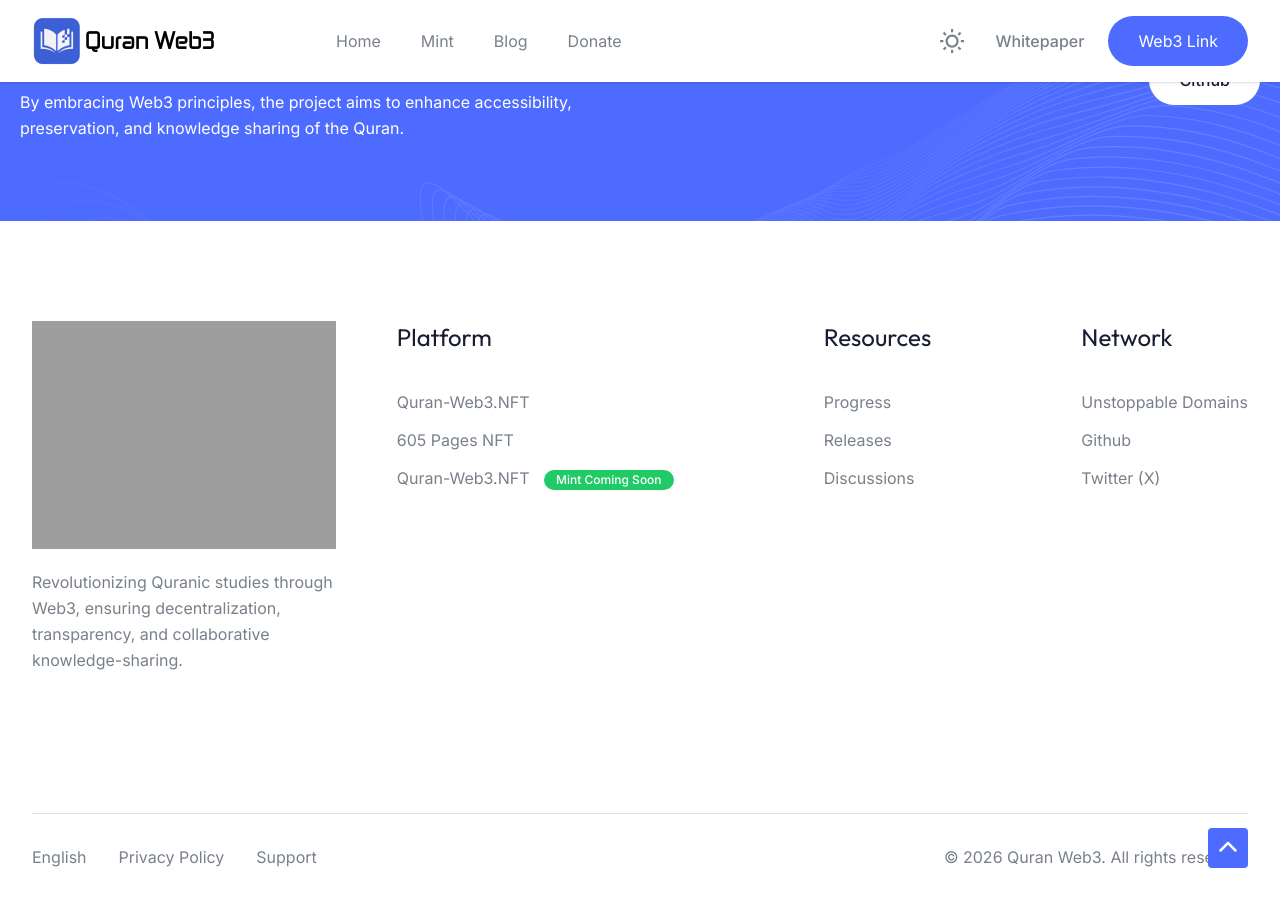
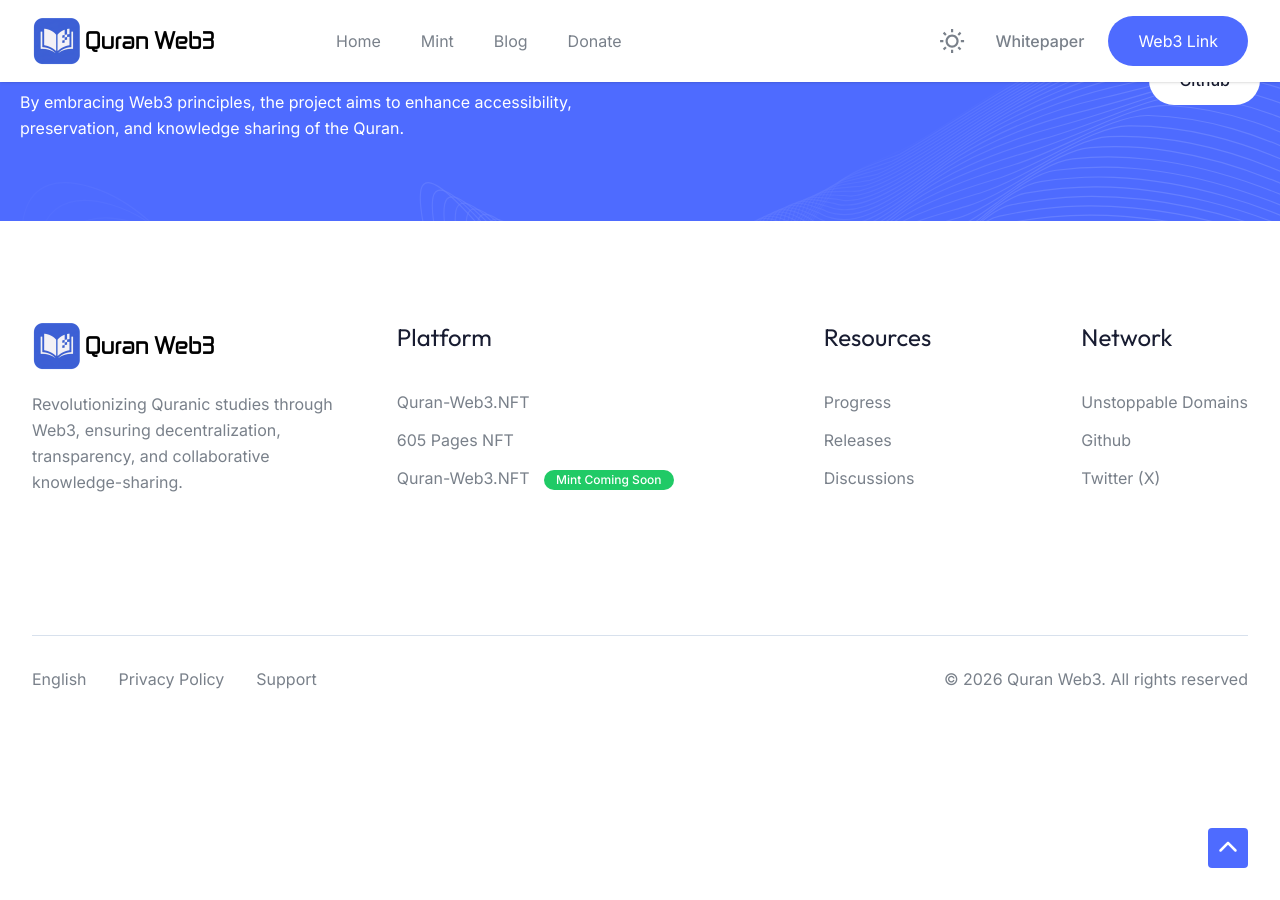
Before and after one commit to ogiest/ogiest.github.io, a Jekyll site: the page about.html, which Jekyll copies as it is, in a window 1280 px wide and 900 px high, scrolled down 1691 px. Built offline with Jekyll 4.4.1, drawn with Linux system fonts in a browser that asks for light colours.

Commit message:
Update about.html

```diff
--- a/about.html
+++ b/about.html
@@ -126,9 +126,9 @@
         <div class="ji gp">
           <div class="tc uf ap gg fp">
             <div class="animate_top zd/2 to/4">
-              <a href="{{ '/' | relative_url }}">
-                <img src="{{ 'images/logo-light.png' | relative_url }}" alt="Logo" class="om" />
-                <img src="{{ 'images/logo-dark.png' | relative_url }}" alt="Logo" class="xc nm" />
+              <a href="/">
+                <img src="images/logo-light.png" alt="Logo" class="om" />
+                <img src="images/logo-dark.png" alt="Logo" class="xc nm" />
               </a>
               <p class="lc fb">Revolutionizing Quranic studies through Web3, ensuring decentralization, transparency, and collaborative knowledge-sharing.</p>
             </div>
@@ -139,7 +139,7 @@
                   <li><a href="https://ipfs.io/ipns/quran-web3.nft" target="_blank" class="sc xl vb">Quran-Web3.NFT </a></li>
                   <li><a href="https://polygonscan.com/token/0x74814b153519f3d77d5521cd185dd3071b6a017a" target="_blank" class="sc xl vb">605 Pages NFT</a></li>
                   <li>
-                    <a href="{{ '/mint.html' | relative_url }}" class="sc xl vb">
+                    <a href="/mint.html" class="sc xl vb">
                       Quran-Web3.NFT
                       <span class="sc ek uj lk nh rg zi _i nc">Mint Coming Soon</span>
                     </a>
```
